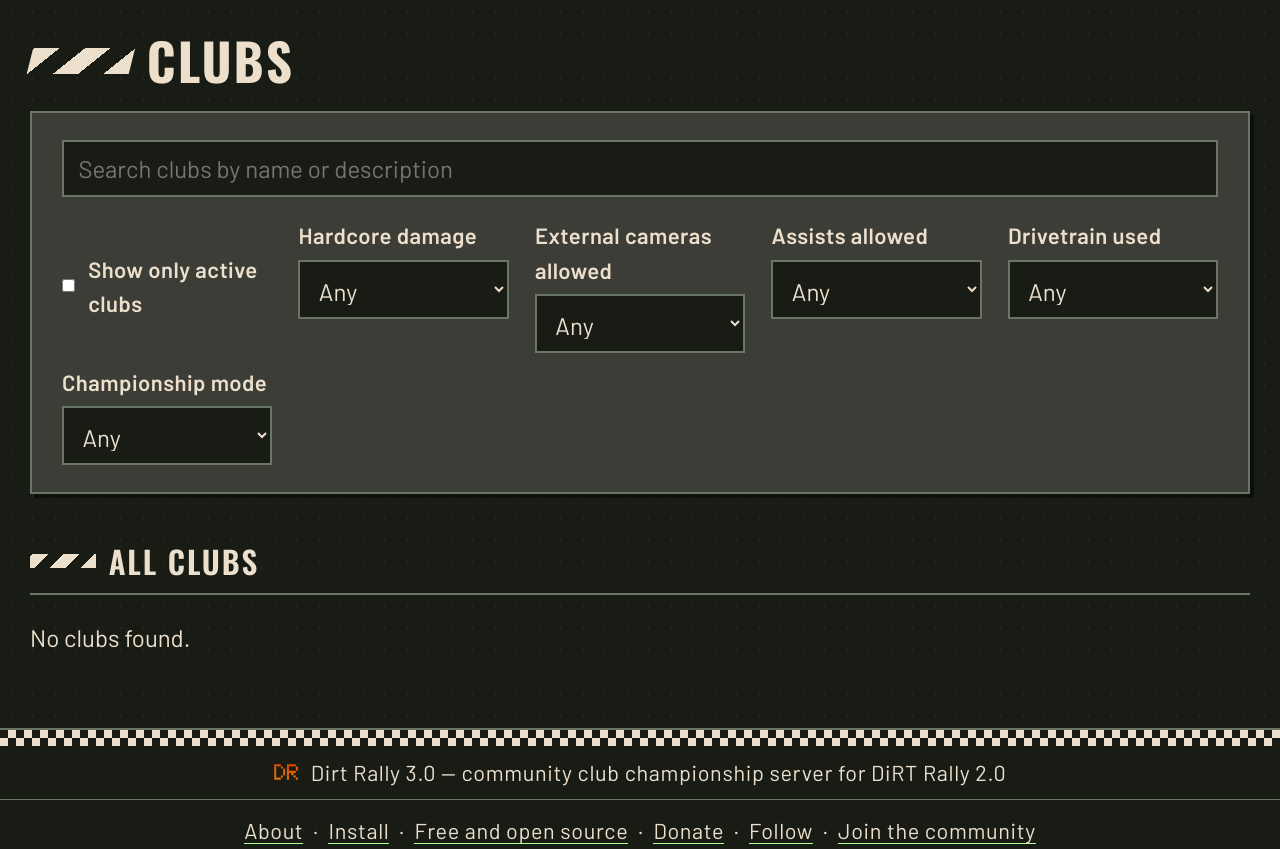
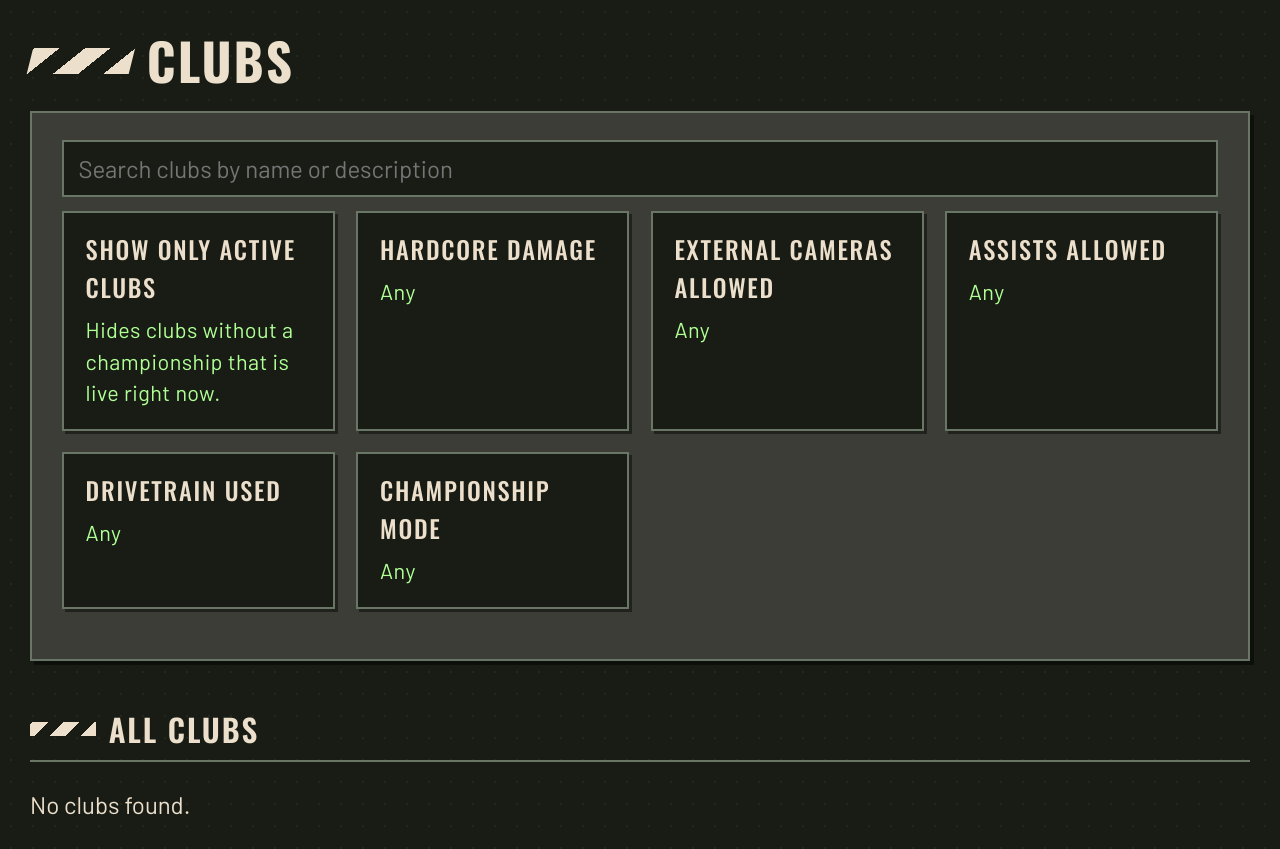
Before and after one commit to Agersi/DR3, a Flask app: page /clubs in a window 1280 px wide. Shown: the part 109-958 px from the top of the page. Run offline with Flask 3, Linux system fonts and the light colour scheme; data that the repository does not hold is empty.

Commit message:
Clubs list: filters become opt-style toggle tiles (active = Power-stage-like toggle, others cycle Any/On/Off on click)

```diff
--- a/dr3/web/app/pages/clubs.py
+++ b/dr3/web/app/pages/clubs.py
@@ -262,6 +262,27 @@ def clubs_list():
     if f_mode not in ('season', 'multi'):
         f_mode = ''
 
+    # Cycling filter tiles: each carries its own state list; the template
+    # renders a hidden input per tile so the GET form keeps working.
+    tiles = [
+        {'name': 'hardcore', 'title': 'Hardcore damage',
+         'states': ['', 'on', 'off'], 'labels': ['Any', 'On', 'Off'],
+         'value': '' if f_hardcore is None else ('on' if f_hardcore else 'off')},
+        {'name': 'cameras', 'title': 'External cameras allowed',
+         'states': ['', 'on', 'off'], 'labels': ['Any', 'On', 'Off'],
+         'value': '' if f_cameras is None else ('on' if f_cameras else 'off')},
+        {'name': 'assists', 'title': 'Assists allowed',
+         'states': ['', 'on', 'off'], 'labels': ['Any', 'On', 'Off'],
+         'value': '' if f_assists is None else ('on' if f_assists else 'off')},
+        {'name': 'drivetrain', 'title': 'Drivetrain used',
+         'states': ['', '4wd', 'fwd', 'rwd'], 'labels': ['Any', '4WD', 'FWD', 'RWD'],
+         'value': f_drive.lower()},
+        {'name': 'mode', 'title': 'Championship mode',
+         'states': ['', 'season', 'multi'],
+         'labels': ['Any', 'Rally Season only', 'Multi-Location only'],
+         'value': f_mode},
+    ]
+
     profiles: dict[str, dict | None] = {}
     for c in all_clubs:
         info = event_by_club.get(c.id)
@@ -300,11 +321,7 @@ def clubs_list():
 
     return render_template(
         'clubs.html', clubs=shown, query=query, logged_in=user is not None,
-        event_by_club=event_by_club,
-        filters={'active': f_active, 'hardcore': f_hardcore,
-                 'cameras': f_cameras, 'assists': f_assists,
-                 'drivetrain': f_drive, 'mode': f_mode},
-        drivetrains=list(DRIVETRAIN_OPTIONS), roles=roles)
+        event_by_club=event_by_club, active=f_active, tiles=tiles, roles=roles)
 
 
 def _onoff(value: str | None) -> bool | None:
--- a/dr3/web/render_check.py
+++ b/dr3/web/render_check.py
@@ -57,6 +57,10 @@ def main() -> int:
           'class="panel filters"' in html
           and client.get('/static/css/style.css').get_data(as_text=True)
           .find('.filters { position: sticky; top: 0') != -1, '')
+    check('clubs: opt-style filter tiles (active toggle + cycling states)',
+          'class="opt fcycle"' in html and 'data-states' in html
+          and 'opt-state' in html and 'name="active"' in html
+          and '<select name=' not in html, '')
 
     # home recent-times box (backlog #42): server-rendered first page +
     # infinite-scroll JS wired to the public endpoint
--- a/dr3/web/static/css/style.css
+++ b/dr3/web/static/css/style.css
@@ -279,10 +279,8 @@ input[type='search'] { max-width: none; }
 /* ── Clubs list: filters, create toggle, membership tints ── */
 
 .filters { position: sticky; top: 0; z-index: 20; }
-.filter-grid { display: grid; grid-template-columns: repeat(auto-fit, minmax(175px, 1fr)); gap: 0.5rem 1.1rem; margin-top: 0.9rem; }
-.filter-field span { display: block; font-weight: 600; font-size: 0.92rem; letter-spacing: 0.02em; margin-bottom: 0.3rem; }
-.filter-field select { max-width: none; }
-.filter-grid .checkrow { align-self: center; }
+.opt-state { display: block; color: var(--muted); font-size: 0.9rem; line-height: 1.45; }
+.opt:has(input:checked) .opt-state { color: var(--surface); }
 
 details.create-club { padding: 0; }
 details.create-club summary.create-toggle {
--- a/dr3/web/templates/clubs.html
+++ b/dr3/web/templates/clubs.html
@@ -30,49 +30,20 @@
 <div class="panel filters">
   <form method="get" action="{{ url_for('clubs.clubs_list') }}">
     <input type="search" name="q" value="{{ query or '' }}" placeholder="Search clubs by name or description">
-    <div class="filter-grid">
-      <label class="checkrow"><input type="checkbox" name="active" value="1" {{ 'checked' if filters.active }}> Show only active clubs</label>
-      <div class="filter-field">
-        <span>Hardcore damage</span>
-        <select name="hardcore">
-          <option value="" {{ 'selected' if filters.hardcore is none }}>Any</option>
-          <option value="on" {{ 'selected' if filters.hardcore is true }}>On</option>
-          <option value="off" {{ 'selected' if filters.hardcore is false }}>Off</option>
-        </select>
-      </div>
-      <div class="filter-field">
-        <span>External cameras allowed</span>
-        <select name="cameras">
-          <option value="" {{ 'selected' if filters.cameras is none }}>Any</option>
-          <option value="on" {{ 'selected' if filters.cameras is true }}>On</option>
-          <option value="off" {{ 'selected' if filters.cameras is false }}>Off</option>
-        </select>
-      </div>
-      <div class="filter-field">
-        <span>Assists allowed</span>
-        <select name="assists">
-          <option value="" {{ 'selected' if filters.assists is none }}>Any</option>
-          <option value="on" {{ 'selected' if filters.assists is true }}>On</option>
-          <option value="off" {{ 'selected' if filters.assists is false }}>Off</option>
-        </select>
-      </div>
-      <div class="filter-field">
-        <span>Drivetrain used</span>
-        <select name="drivetrain">
-          <option value="" {{ 'selected' if not filters.drivetrain }}>Any</option>
-          {% for d in drivetrains %}
-          <option value="{{ d | lower }}" {{ 'selected' if filters.drivetrain == d }}>{{ d }}</option>
-          {% endfor %}
-        </select>
-      </div>
-      <div class="filter-field">
-        <span>Championship mode</span>
-        <select name="mode">
-          <option value="" {{ 'selected' if not filters.mode }}>Any</option>
-          <option value="season" {{ 'selected' if filters.mode == 'season' }}>Rally Season only</option>
-          <option value="multi" {{ 'selected' if filters.mode == 'multi' }}>Multi-Location only</option>
-        </select>
-      </div>
+    <div class="opt-grid">
+      <label class="opt">
+        <input type="checkbox" name="active" value="1" {{ 'checked' if active }}>
+        <span class="opt-title">Show only active clubs</span>
+        <span class="opt-desc">Hides clubs without a championship that is live right now.</span>
+      </label>
+      {% for t in tiles %}
+      <label class="opt fcycle" data-states="{{ t.states|join(',') }}" data-labels="{{ t.labels|join(',') }}">
+        <input type="checkbox" class="fstate" {{ 'checked' if t.value }}>
+        <input type="hidden" name="{{ t.name }}" value="{{ t.value }}">
+        <span class="opt-title">{{ t.title }}</span>
+        <span class="opt-state">{{ t.labels[t.states.index(t.value)] }}</span>
+      </label>
+      {% endfor %}
     </div>
   </form>
 </div>
@@ -154,8 +125,24 @@
       });
     }
 
-    // Selects + checkbox: apply immediately (one history entry each).
+    // Active checkbox: native toggle, apply immediately.
     form.addEventListener('change', function () { applyForm(true); });
+    // Cycling filter tiles: each click advances Any -> ... -> Any.
+    document.querySelectorAll('.fcycle').forEach(function (tile) {
+      var box = tile.querySelector('input[type="checkbox"]');
+      var hidden = tile.querySelector('input[type="hidden"]');
+      var stateEl = tile.querySelector('.opt-state');
+      var states = tile.dataset.states.split(',');
+      var labels = tile.dataset.labels.split(',');
+      tile.addEventListener('click', function (e) {
+        e.preventDefault();
+        var idx = (states.indexOf(hidden.value) + 1) % states.length;
+        hidden.value = states[idx];
+        box.checked = idx > 0;
+        stateEl.textContent = labels[idx];
+        applyForm(true);
+      });
+    });
     // Search box: live search while typing, debounced, no history spam.
     var timer = null;
     var search = form.querySelector('input[name="q"]');
```
